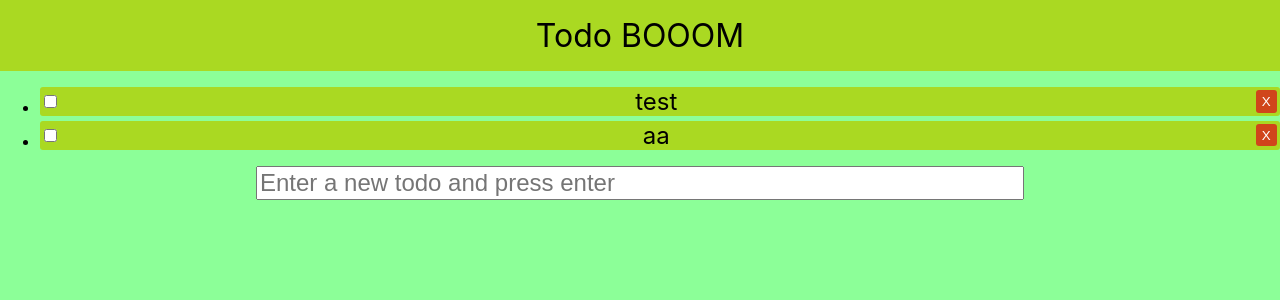
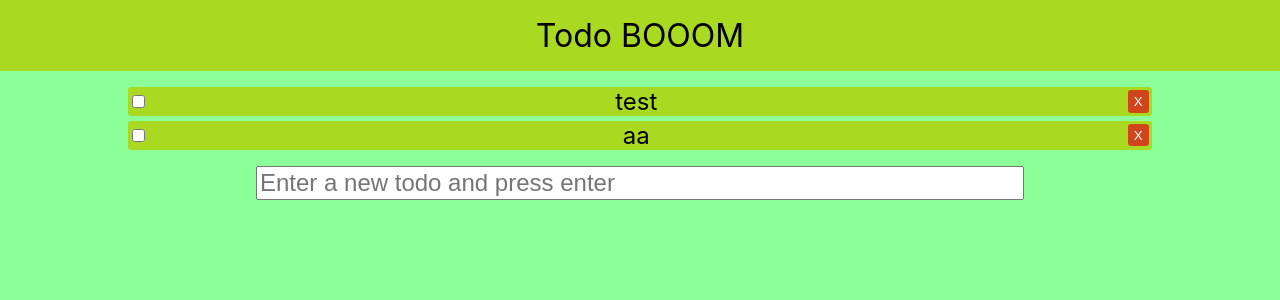
Before and after one commit to JonatanMartens/TodoBom, a React (Create React App) app: page / in a window 1280 px wide. Shown: the top 300 px of the page. Built offline with nearby package versions, Linux system fonts and the light colour scheme.

Commit message:
Style list

```diff
--- /dev/null
+++ b/src/components/ItemList.css
@@ -0,0 +1,9 @@
+.itemList {
+  width: 80%;
+  margin: 0 auto;
+}
+
+.itemList ul {
+  list-style: none;
+  padding-left: 0;
+}
--- a/src/components/ItemList.js
+++ b/src/components/ItemList.js
@@ -1,3 +1,4 @@
+import "./ItemList.css";
 import { useEffect, useState } from "react";
 import Item from "./Item";
 
```
